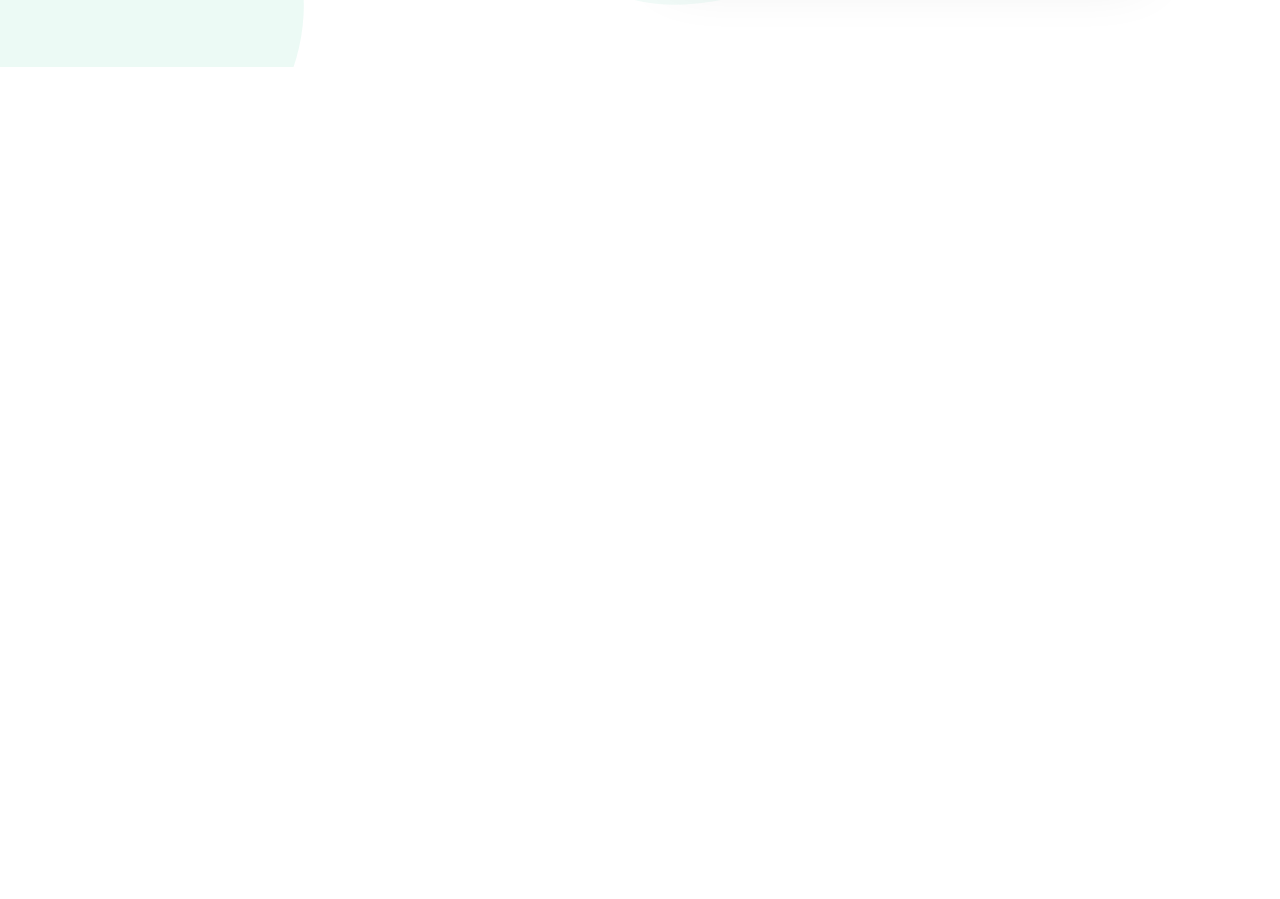
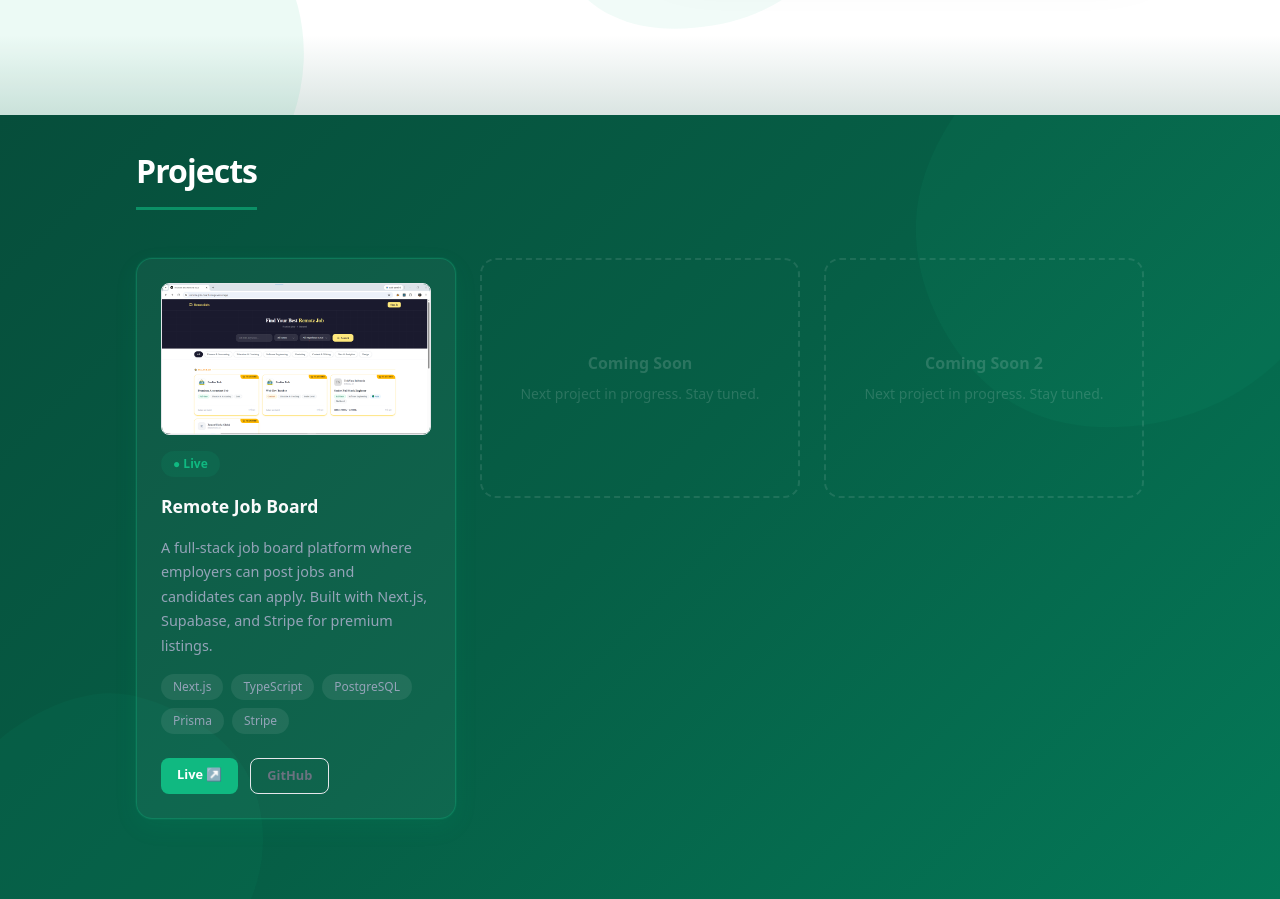
Before and after one commit to ErwinSputra/portofolio, a Next.js app: page / in a window 1280 px wide. Shown: the part 452-1351 px from the top of the page. Before the commit the page ends 800 px from the top, so only its background shows below. Built offline with nearby package versions, Linux system fonts and the light colour scheme.

Commit message:
feat: implement projects section

```diff
--- a/src/app/page.tsx
+++ b/src/app/page.tsx
@@ -1,9 +1,11 @@
 import Hero from "@/components/Hero";
+import Projects from "@/components/Projects";
 
 export default function Home() {
   return (
     <main>
       <Hero />
+      <Projects />
     </main>
   );
 }
--- a/src/components/Hero.module.css
+++ b/src/components/Hero.module.css
@@ -1,6 +1,14 @@
 .wrapper {
   position: relative;
   overflow: hidden;
+  padding-bottom: 0;
+}
+
+.wrapper::after {
+  content: "";
+  display: block;
+  height: 80px;
+  background: linear-gradient(to bottom, transparent, rgba(6, 78, 59, 0.15));
 }
 
 .bgShapes {
@@ -36,14 +44,12 @@
 }
 
 .section {
-  position: relative;
-  z-index: 1; /* keeps content above shapes */
   display: flex;
   flex-direction: row;
   align-items: center;
   justify-content: space-between;
   gap: 4rem;
-  padding: 5rem 6rem;
+  padding: 4rem 6rem;
   max-width: 1200px;
   margin: 0 auto;
 }
@@ -54,6 +60,7 @@
   align-items: flex-start;
   text-align: left;
   flex: 1;
+  max-width: 480px; /* prevents text from bleeding into code block */
 }
 
 .heading {
--- /dev/null
+++ b/src/components/Projects.module.css
@@ -0,0 +1,199 @@
+.wrapper {
+  background: linear-gradient(135deg, #064e3b 0%, #065f46 50%, #047857 100%);
+  position: relative;
+  overflow: hidden;
+  padding: 2rem 0 5rem 0;
+}
+
+.section {
+  position: relative;
+  z-index: 1;
+  padding: 0 6rem;
+  max-width: 1200px;
+  margin: 0 auto;
+}
+
+.heading {
+  font-size: 2rem;
+  font-weight: 800;
+  color: #ffffff;
+  letter-spacing: -0.03em;
+  margin-bottom: 3rem;
+  padding-bottom: 0.75rem;
+  border-bottom: 3px solid rgba(16, 185, 129, 0.6);
+  display: inline-block;
+}
+
+.grid {
+  display: grid;
+  grid-template-columns: repeat(3, 1fr);
+  gap: 1.5rem;
+  align-items: start;
+}
+
+.card {
+  background: rgba(255, 255, 255, 0.04);
+  border: 1px solid rgba(255, 255, 255, 0.08);
+  border-radius: 16px;
+  padding: 1.5rem;
+  display: flex;
+  flex-direction: column;
+  gap: 1rem;
+  transition:
+    transform 0.2s ease,
+    box-shadow 0.2s ease;
+}
+
+.cardTitle {
+  font-size: 1.1rem;
+  font-weight: 700;
+  color: #f9fafb;
+  margin: 0;
+}
+
+.cardDescription {
+  font-size: 0.9rem;
+  color: #94a3b8;
+  line-height: 1.7;
+  margin: 0;
+}
+
+.card:hover {
+  transform: translateY(-4px);
+  box-shadow: 0 12px 32px rgba(0, 0, 0, 0.08);
+}
+
+.featured {
+  border-color: rgba(16, 185, 129, 0.3);
+  box-shadow:
+    0 0 0 1px rgba(16, 185, 129, 0.1),
+    0 8px 24px rgba(16, 185, 129, 0.08);
+}
+
+.imageWrapper {
+  border-radius: 8px;
+  overflow: hidden;
+  border: 1px solid #e5e7eb;
+}
+
+.image {
+  width: 100%;
+  height: auto;
+  display: block;
+}
+
+.liveBadge {
+  display: inline-flex;
+  align-items: center;
+  gap: 0.4rem;
+  background: rgba(16, 185, 129, 0.1);
+  color: var(--accent);
+  font-size: 0.75rem;
+  font-weight: 600;
+  padding: 0.25rem 0.75rem;
+  border-radius: 999px;
+  width: fit-content;
+}
+
+.tags {
+  display: flex;
+  flex-wrap: wrap;
+  gap: 0.5rem;
+}
+
+.tag {
+  background: rgba(255, 255, 255, 0.08);
+  color: #94a3b8;
+  font-size: 0.75rem;
+  font-weight: 500;
+  padding: 0.25rem 0.75rem;
+  border-radius: 999px;
+}
+
+.links {
+  display: flex;
+  gap: 0.75rem;
+  margin-top: auto;
+  padding-top: 0.5rem;
+}
+
+.linkLive {
+  background: var(--accent);
+  color: #ffffff;
+  padding: 0.45rem 1rem;
+  border-radius: 8px;
+  font-size: 0.8rem;
+  font-weight: 600;
+  text-decoration: none;
+  transition: opacity 0.2s ease;
+}
+
+.linkLive:hover {
+  opacity: 0.85;
+}
+
+.linkGithub {
+  border: 1px solid #e5e7eb;
+  color: var(--text-secondary);
+  padding: 0.45rem 1rem;
+  border-radius: 8px;
+  font-size: 0.8rem;
+  font-weight: 600;
+  text-decoration: none;
+  transition:
+    border-color 0.2s ease,
+    color 0.2s ease;
+}
+
+.linkGithub:hover {
+  border-color: var(--accent);
+  color: var(--accent);
+}
+
+.placeholderTitle {
+  font-size: 1rem;
+  font-weight: 600;
+  color: rgba(255, 255, 255, 0.15);
+  margin: 0;
+}
+
+.placeholderText {
+  font-size: 0.875rem;
+  color: rgba(255, 255, 255, 0.15);
+  margin: 0;
+}
+
+.placeholder {
+  border: 2px dashed rgba(255, 255, 255, 0.1);
+  background: transparent;
+  display: flex;
+  flex-direction: column;
+  align-items: center;
+  justify-content: center;
+  text-align: center;
+  min-height: 240px;
+  gap: 0.5rem;
+}
+
+.bgShapes {
+  position: absolute;
+  inset: 0;
+  pointer-events: none;
+  z-index: 0;
+}
+
+.shape1 {
+  position: absolute;
+  width: 500px;
+  height: 500px;
+  top: -150px;
+  right: -100px;
+}
+
+.shape2 {
+  position: absolute;
+  width: 400px;
+  height: 400px;
+  bottom: -150px;
+  left: -100px;
+}
--- /dev/null
+++ b/src/components/Projects.tsx
@@ -0,0 +1,143 @@
+import Image from "next/image";
+import Link from "next/link";
+import styles from "./Projects.module.css";
+
+type Project = {
+  title: string;
+  description: string;
+  technologies: string[];
+  links: {
+    github?: string;
+    live?: string;
+  };
+  image?: string;
+  featured: boolean;
+};
+
+const projects: Project[] = [
+  {
+    title: "Remote Job Board",
+    description:
+      "A full-stack job board platform where employers can post jobs and candidates can apply. Built with Next.js, Supabase, and Stripe for premium listings.",
+    technologies: ["Next.js", "TypeScript", "PostgreSQL", "Prisma", "Stripe"],
+    links: {
+      github: "https://github.com/ErwinSputra/remote-job-board",
+      live: "https://remote-job-board-rouge.vercel.app",
+    },
+    image: "/images/remote-job-board.png",
+    featured: true,
+  },
+  {
+    title: "Coming Soon",
+    description: "Next project in progress. Stay tuned.",
+    technologies: [],
+    links: {},
+    featured: false,
+  },
+  {
+    title: "Coming Soon 2",
+    description: "Next project in progress. Stay tuned.",
+    technologies: [],
+    links: {},
+    featured: false,
+  },
+];
+
+export default function Projects() {
+  return (
+    <div className={styles.wrapper}>
+      <div className={styles.bgShapes} aria-hidden="true">
+        <svg
+          className={styles.shape1}
+          viewBox="0 0 200 200"
+          xmlns="http://www.w3.org/2000/svg"
+        >
+          <path
+            fill="rgba(16, 185, 129, 0.07)"
+            d="M44.7,-76.4C58.8,-69.2,71.8,-59.1,79.6,-45.8C87.4,-32.5,90,-16.3,88.5,-0.9C87,14.6,81.4,29.1,73.1,41.8C64.8,54.4,53.8,65.1,40.6,72.4C27.4,79.7,13.7,83.5,-0.7,84.6C-15.1,85.7,-30.2,84,-43.4,77.2C-56.6,70.4,-67.9,58.4,-75.4,44.3C-82.9,30.2,-86.6,15.1,-85.5,0.6C-84.4,-13.8,-78.5,-27.6,-70.3,-39.7C-62.1,-51.8,-51.6,-62.1,-39.1,-69.9C-26.6,-77.7,-13.3,-83,-0.2,-82.7C12.9,-82.4,25.8,-76.5,44.7,-76.4Z"
+            transform="translate(100 100)"
+          />
+        </svg>
+        <svg
+          className={styles.shape2}
+          viewBox="0 0 200 200"
+          xmlns="http://www.w3.org/2000/svg"
+        >
+          <path
+            fill="rgba(16, 185, 129, 0.05)"
+            d="M39.9,-68.1C52.6,-61.8,64.4,-52.8,71.8,-40.8C79.2,-28.8,82.2,-14.4,81.4,-0.5C80.6,13.5,76,26.9,68.4,38.4C60.8,49.9,50.2,59.4,37.8,66.2C25.4,73,12.7,77,-0.9,78.4C-14.5,79.9,-29,78.8,-41.2,72.5C-53.4,66.2,-63.3,54.7,-70.2,41.5C-77.1,28.3,-81,14.1,-80.2,0.5C-79.4,-13.2,-73.9,-26.4,-66,-37.6C-58.1,-48.8,-47.8,-58,-36.1,-64.9C-24.4,-71.8,-12.2,-76.4,0.8,-77.7C13.8,-79,27.2,-74.4,39.9,-68.1Z"
+            transform="translate(100 100)"
+          />
+        </svg>
+      </div>
+      <section id="projects" className={styles.section}>
+        <h2 className={styles.heading}>Projects</h2>
+        <div className={styles.grid}>
+          {projects.map((project) => (
+            <div
+              key={project.title}
+              className={`${styles.card} ${project.featured ? styles.featured : styles.placeholder}`}
+            >
+              {project.featured && (
+                <>
+                  {project.image && (
+                    <div className={styles.imageWrapper}>
+                      <Image
+                        src={project.image}
+                        alt={project.title}
+                        width={600}
+                        height={400}
+                        className={styles.image}
+                      />
+                    </div>
+                  )}
+                  <span className={styles.liveBadge}>● Live</span>
+                  <h3 className={styles.cardTitle}>{project.title}</h3>
+                  <p className={styles.cardDescription}>
+                    {project.description}
+                  </p>
+                  <div className={styles.tags}>
+                    {project.technologies.map((tech) => (
+                      <span key={tech} className={styles.tag}>
+                        {tech}
+                      </span>
+                    ))}
+                  </div>
+                  <div className={styles.links}>
+                    {project.links.live && (
+                      <Link
+                        href={project.links.live}
+                        className={styles.linkLive}
+                        target="_blank"
+                      >
+                        Live ↗
+                      </Link>
+                    )}
+                    {project.links.github && (
+                      <Link
+                        href={project.links.github}
+                        className={styles.linkGithub}
+                        target="_blank"
+                      >
+                        GitHub
+                      </Link>
+                    )}
+                  </div>
+                </>
+              )}
+
+              {!project.featured && (
+                <>
+                  <h3 className={styles.placeholderTitle}>{project.title}</h3>
+                  <p className={styles.placeholderText}>
+                    {project.description}
+                  </p>
+                </>
+              )}
+            </div>
+          ))}
+        </div>
+      </section>
+    </div>
+  );
+}
```
Also changed, not shown: public/images/remote-job-board.png (added).
